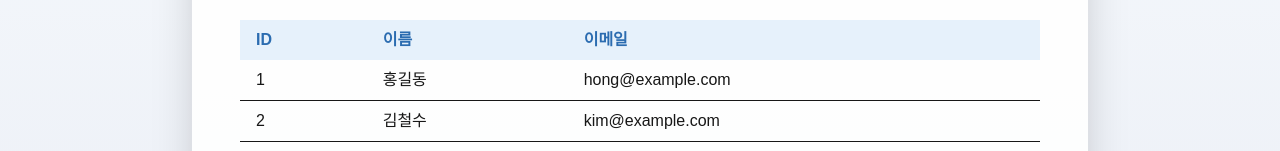
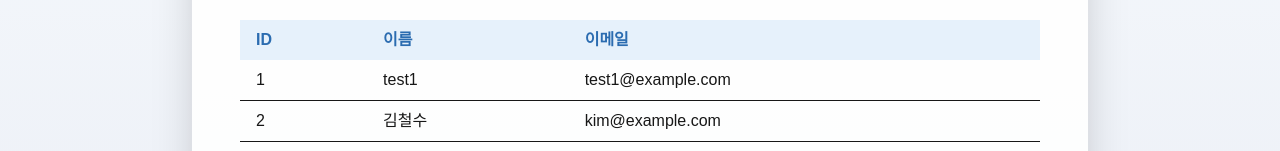
Before and after one commit to Devcourse-BE6-8-2-Team5/Frontend, a Next.js app: page /admin in a window 1280 px wide. Shown: the part 324-475 px from the top of the page. Built offline with nearby package versions, Linux system fonts and the light colour scheme.

Commit message:
[feta] 오늘의 뉴스 기능 추가

```diff
--- a/src/app/admin/page.tsx
+++ b/src/app/admin/page.tsx
@@ -7,7 +7,7 @@ const isAdmin = true; // false로 바꾸면 일반 사용자 시나리오 테스
 
 // mock 데이터
 const mockUsers = [
-  { id: 1, name: '홍길동', email: 'hong@example.com' },
+  { id: 1, name: 'test1', email: 'test1@example.com' },
   { id: 2, name: '김철수', email: 'kim@example.com' },
   { id: 3, name: '이영희', email: 'lee@example.com' },
 ];
```
